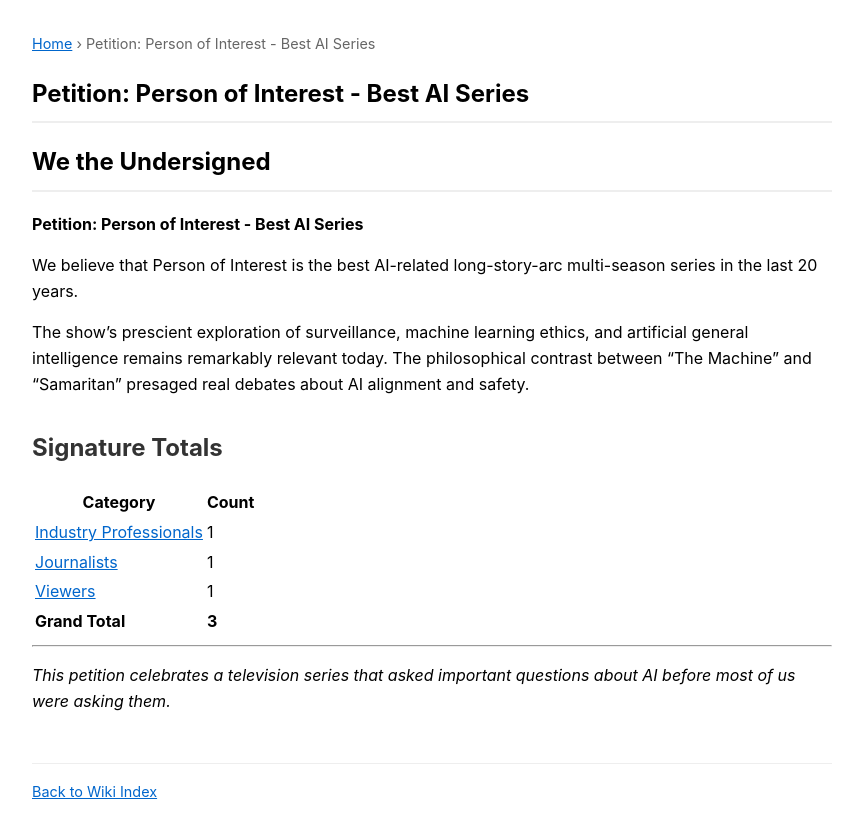
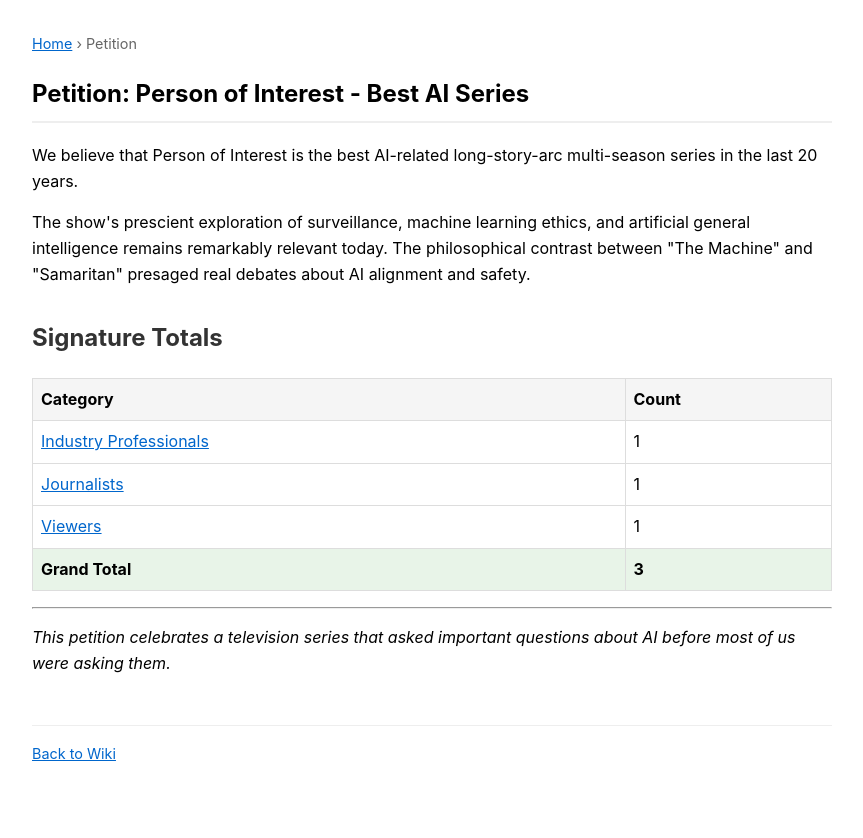
Before and after one commit to paul-hammant/pagescms_test, a Jekyll site: the page built from petition/index.md, in a window 1280 px wide. Shown: the top 838 px of the page, without its empty margins (208-1071 px from the left). Built offline with Jekyll 4.4.1, drawn with Linux system fonts in a browser that asks for light colours.

Commit message:
move to liquit template for petitions

```diff
--- a/_config.yml
+++ b/_config.yml
@@ -16,4 +16,4 @@
       path: "petition"
       type: "pages"
     values:
-      layout: "wiki"
+      layout: "petition"
--- /dev/null
+++ b/_layouts/petition-index.html
@@ -0,0 +1,121 @@
+<!DOCTYPE html>
+<html lang="en">
+<head>
+  <meta charset="UTF-8">
+  <meta name="viewport" content="width=device-width, initial-scale=1.0">
+  <title>{{ page.title }} | {{ site.title }}</title>
+  <style>
+    body {
+      font-family: -apple-system, BlinkMacSystemFont, "Segoe UI", Roboto, sans-serif;
+      max-width: 800px;
+      margin: 0 auto;
+      padding: 2rem;
+      line-height: 1.6;
+    }
+    nav.breadcrumb {
+      font-size: 0.9rem;
+      margin-bottom: 1rem;
+      color: #666;
+    }
+    nav.breadcrumb a {
+      color: #0066cc;
+    }
+    h1 { border-bottom: 2px solid #eee; padding-bottom: 0.5rem; }
+    h2 { color: #333; margin-top: 2rem; }
+    a { color: #0066cc; }
+    table {
+      width: 100%;
+      border-collapse: collapse;
+      margin: 1rem 0;
+    }
+    th, td {
+      border: 1px solid #ddd;
+      padding: 0.5rem;
+      text-align: left;
+    }
+    th {
+      background-color: #f5f5f5;
+    }
+    tr:hover {
+      background-color: #f9f9f9;
+    }
+    .grand-total {
+      font-weight: bold;
+      background-color: #e8f4e8;
+    }
+  </style>
+</head>
+<body>
+  <nav class="breadcrumb">
+    <a href="{{ site.baseurl }}/">Home</a>
+    &rsaquo; Petition
+  </nav>
+
+  <article>
+    <h1>{{ page.title }}</h1>
+
+    {{ page.description | markdownify }}
+
+    {{ content }}
+
+    <p>The show's prescient exploration of surveillance, machine learning ethics, and artificial general intelligence remains remarkably relevant today. The philosophical contrast between "The Machine" and "Samaritan" presaged real debates about AI alignment and safety.</p>
+
+    <h2>Signature Totals</h2>
+
+    {% assign industry_page = site.pages | where_exp: "p", "p.url contains '/petition/industry'" | first %}
+    {% assign journalism_page = site.pages | where_exp: "p", "p.url contains '/petition/journalism'" | first %}
+    {% assign viewers_page = site.pages | where_exp: "p", "p.url contains '/petition/viewers'" | first %}
+
+    {% assign industry_count = 0 %}
+    {% assign journalism_count = 0 %}
+    {% assign viewers_count = 0 %}
+
+    {% if industry_page.signatories %}
+      {% assign industry_count = industry_page.signatories | size %}
+    {% endif %}
+    {% if journalism_page.signatories %}
+      {% assign journalism_count = journalism_page.signatories | size %}
+    {% endif %}
+    {% if viewers_page.signatories %}
+      {% assign viewers_count = viewers_page.signatories | size %}
+    {% endif %}
+
+    {% assign grand_total = industry_count | plus: journalism_count | plus: viewers_count %}
+
+    <table>
+      <thead>
+        <tr>
+          <th>Category</th>
+          <th>Count</th>
+        </tr>
+      </thead>
+      <tbody>
+        <tr>
+          <td><a href="{{ site.baseurl }}/petition/industry/">Industry Professionals</a></td>
+          <td>{{ industry_count }}</td>
+        </tr>
+        <tr>
+          <td><a href="{{ site.baseurl }}/petition/journalism/">Journalists</a></td>
+          <td>{{ journalism_count }}</td>
+        </tr>
+        <tr>
+          <td><a href="{{ site.baseurl }}/petition/viewers/">Viewers</a></td>
+          <td>{{ viewers_count }}</td>
+        </tr>
+        <tr class="grand-total">
+          <td>Grand Total</td>
+          <td>{{ grand_total }}</td>
+        </tr>
+      </tbody>
+    </table>
+
+    <hr>
+
+    <p><em>This petition celebrates a television series that asked important questions about AI before most of us were asking them.</em></p>
+  </article>
+
+  <footer style="margin-top: 3rem; padding-top: 1rem; border-top: 1px solid #eee; font-size: 0.9rem; color: #666;">
+    <a href="{{ site.baseurl }}/wiki/">Back to Wiki</a>
+  </footer>
+</body>
+</html>
--- a/petition/index.md
+++ b/petition/index.md
@@ -1,34 +1,6 @@
 ---
 title: "Petition: Person of Interest - Best AI Series"
 description: We believe that Person of Interest is the best AI-related long-story-arc multi-season series in the last 20 years.
+layout: petition-index
 signatories: []
 ---
-# We the Undersigned
-
-**{{ page.title }}**
-
-{{ page.description }}
-
-The show's prescient exploration of surveillance, machine learning ethics, and artificial general intelligence remains remarkably relevant today. The philosophical contrast between "The Machine" and "Samaritan" presaged real debates about AI alignment and safety.
-
-## Signature Totals
-
-{% assign industry_page = site.pages | where: "url", "/petition/industry/" | first %}
-{% assign journalism_page = site.pages | where: "url", "/petition/journalism/" | first %}
-{% assign viewers_page = site.pages | where: "url", "/petition/viewers/" | first %}
-
-{% assign industry_count = industry_page.signatories.size | default: 0 %}
-{% assign journalism_count = journalism_page.signatories.size | default: 0 %}
-{% assign viewers_count = viewers_page.signatories.size | default: 0 %}
-{% assign grand_total = industry_count | plus: journalism_count | plus: viewers_count %}
-
-| Category | Count |
-|----------|-------|
-| [Industry Professionals](industry/) | {{ industry_count }} |
-| [Journalists](journalism/) | {{ journalism_count }} |
-| [Viewers](viewers/) | {{ viewers_count }} |
-| **Grand Total** | **{{ grand_total }}** |
-
----
-
-*This petition celebrates a television series that asked important questions about AI before most of us were asking them.*
```
Also changed, not shown: _layouts/petition.html (added, +93 -0 lines), pagescms-feature-request.md (added, +62 -0 lines), petition/industry.md (+1 -13 lines), petition/journalism.md (+1 -2 lines), petition/viewers.md (+1 -2 lines).
